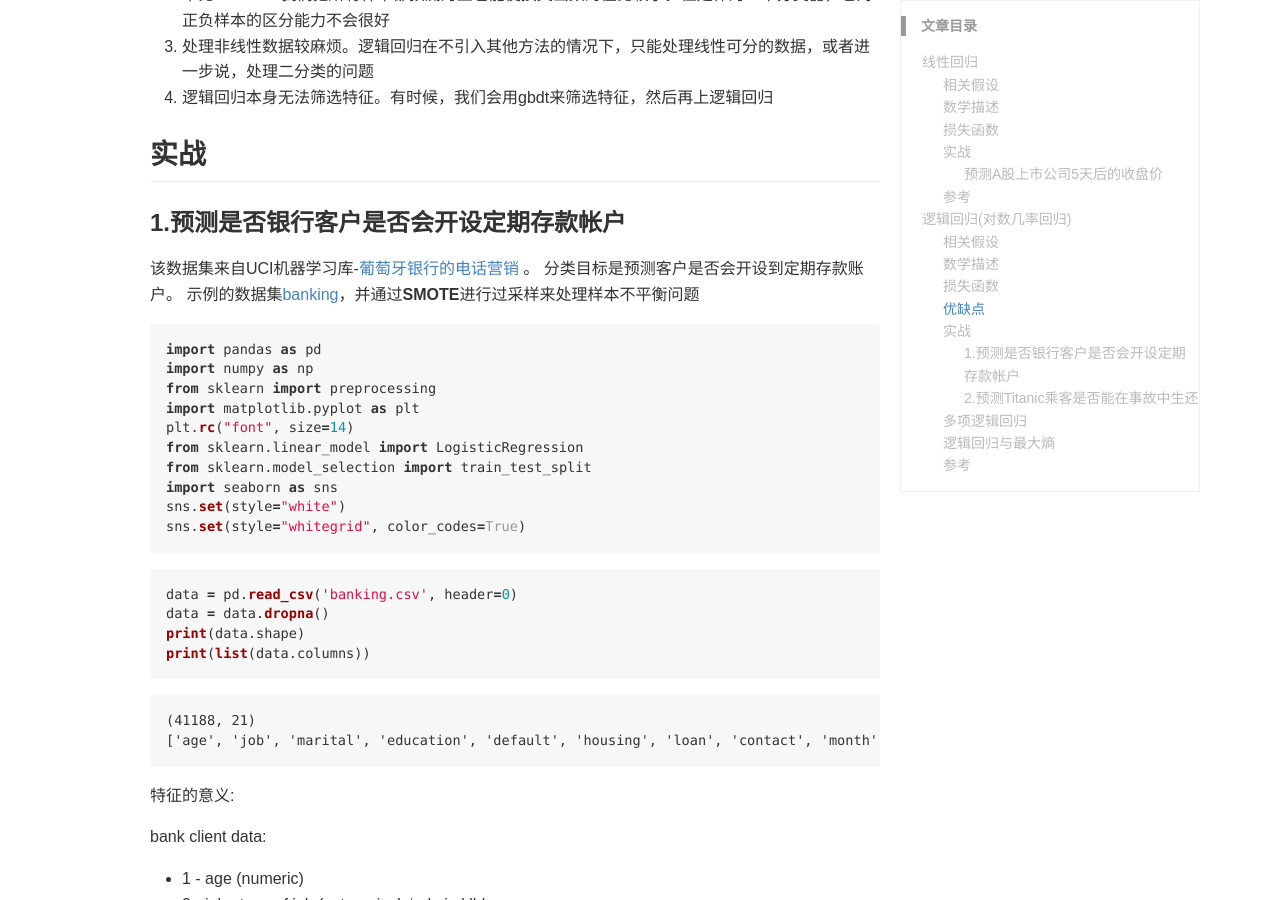
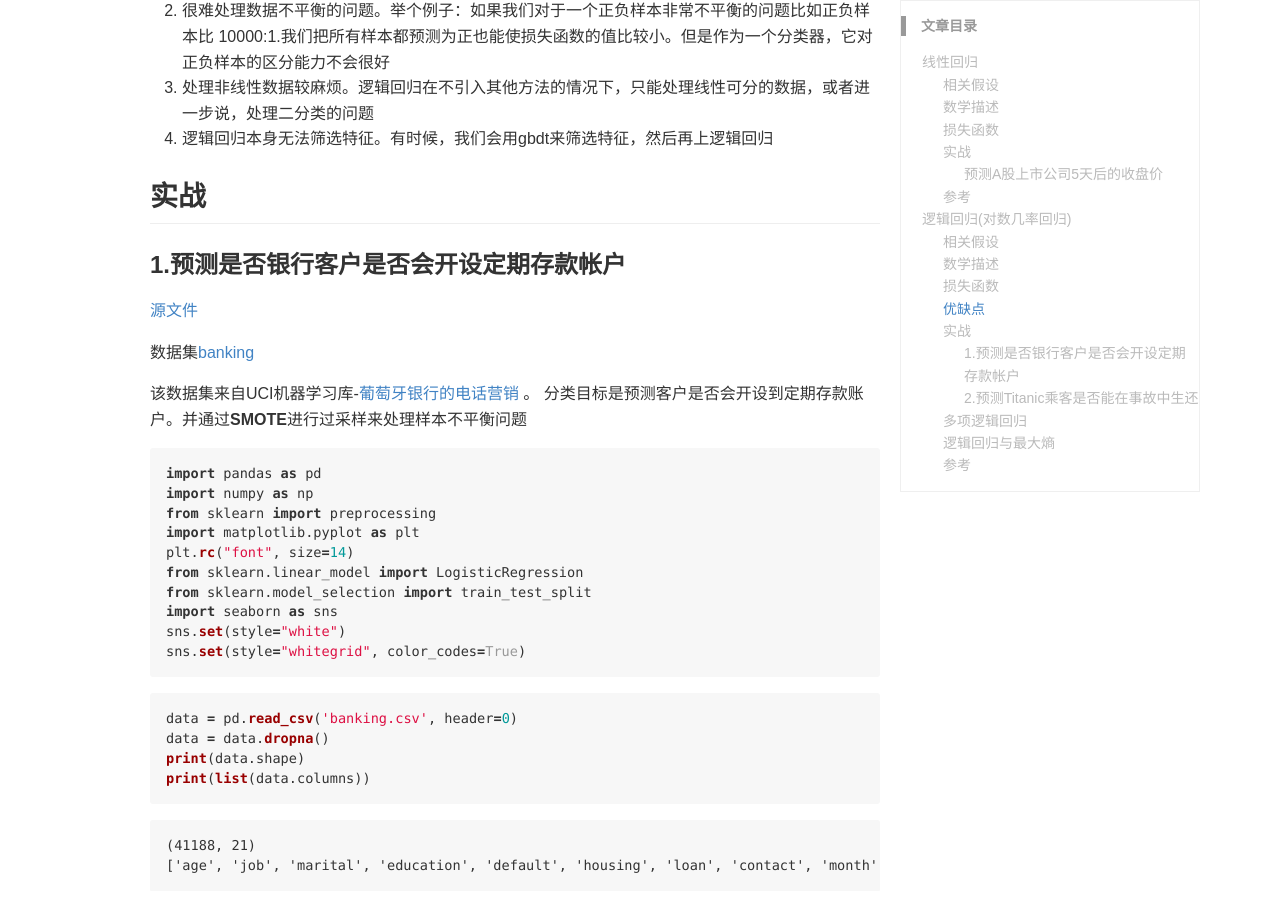
Before and after one commit to carlos9310/carlos9310.github.io, a Jekyll site: the page built from _posts/ML/2019-06-30-LR.md, in a window 1280 px wide and 900 px high, scrolled down 12348 px. Built offline with Jekyll 4.4.1, drawn with Linux system fonts in a browser that asks for light colours; formulas are drawn with MathJax 3; comment, search, counter and statistics services are not loaded.

Commit message:
ML-add source

````diff
--- a/_config.yml
+++ b/_config.yml
@@ -19,7 +19,7 @@ side_bar_repo_limit: 5
 author: carlos9310
 organization: google
 organization_url: https://www.google.com
-location: HangZhou, China
+location: NanJing, China
 email: carlos56059310@gmail.com
 
 # ---------------- #
--- a/_posts/ML/2019-06-30-LR.md
+++ b/_posts/ML/2019-06-30-LR.md
@@ -52,7 +52,9 @@ description: 线性回归与逻辑回归
 ## 实战
 ### 预测A股上市公司5天后的收盘价
 
-数据文件为[000001.csv](/assets/data/000001.csv)
+[源文件](https://github.com/carlos9310/carlos9310.github.io/tree/master/assets/source/stock-prediction-linear-regression.ipynb)
+
+数据文件为[000001.csv](https://github.com/carlos9310/carlos9310.github.io/tree/master/assets/data/000001.csv)
 
 !!线性模型不太合理，仅做参考说明!!
 
@@ -1037,9 +1039,12 @@ $$\theta =\theta -\alpha \nabla _{\theta}J\left( \theta \right) =\theta -\alpha
 
 ## 实战
 ### 1.预测是否银行客户是否会开设定期存款帐户
-该数据集来自UCI机器学习库-[葡萄牙银行的电话营销](http://archive.ics.uci.edu/ml/datasets/Bank+Marketing) 。 分类目标是预测客户是否会开设到定期存款账户。
-示例的数据集[banking](/assets/data/lr/banking.csv)，并通过**SMOTE**进行过采样来处理样本不平衡问题
-
+
+[源文件](https://github.com/carlos9310/carlos9310.github.io/tree/master/assets/source/term.deposit.ipynb)
+
+数据集[banking](https://github.com/carlos9310/carlos9310.github.io/tree/master/assets/data/lr/banking.csv)
+
+该数据集来自UCI机器学习库-[葡萄牙银行的电话营销](http://archive.ics.uci.edu/ml/datasets/Bank+Marketing) 。 分类目标是预测客户是否会开设到定期存款账户。并通过**SMOTE**进行过采样来处理样本不平衡问题
 
 
 ```python
@@ -1969,7 +1974,9 @@ plt.show()
 
 ### 2.预测Titanic乘客是否能在事故中生还
 
-[数据集](/assets/data/lr/titanic_data.csv)
+[源文件](https://github.com/carlos9310/carlos9310.github.io/tree/master/assets/source/titanic-logistic-regression-homework.ipynb)
+
+[数据集](https://github.com/carlos9310/carlos9310.github.io/tree/master/assets/data/lr/titanic_data.csv)
 
 ```python
 import numpy as np
````
Also changed, not shown: _posts/ML/2019-06-23-Linear Regression Exercise.md (+5 -1 lines), _posts/ML/2019-06-26-KNN.md (+4 -1 lines), _posts/ML/2019-07-06-机器学习中的求导.md (+0 -1 lines), 5 other files.
